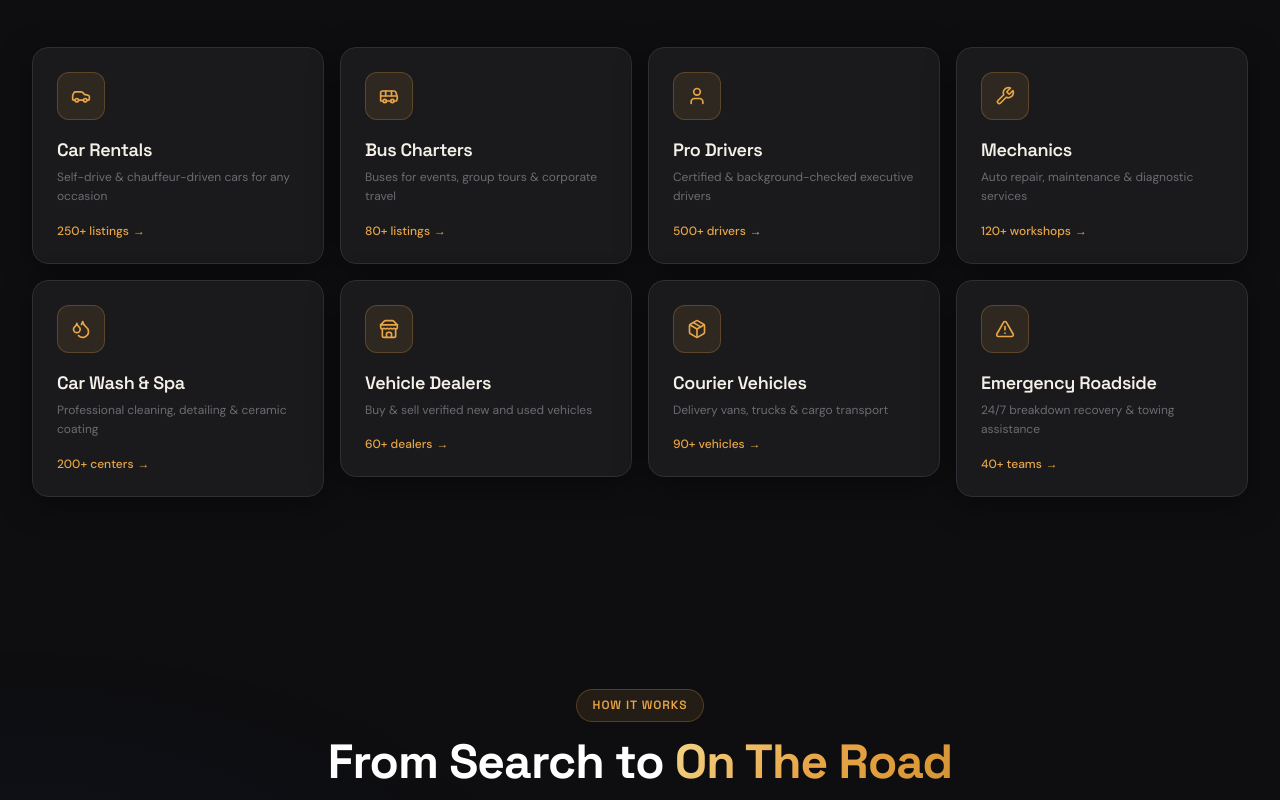
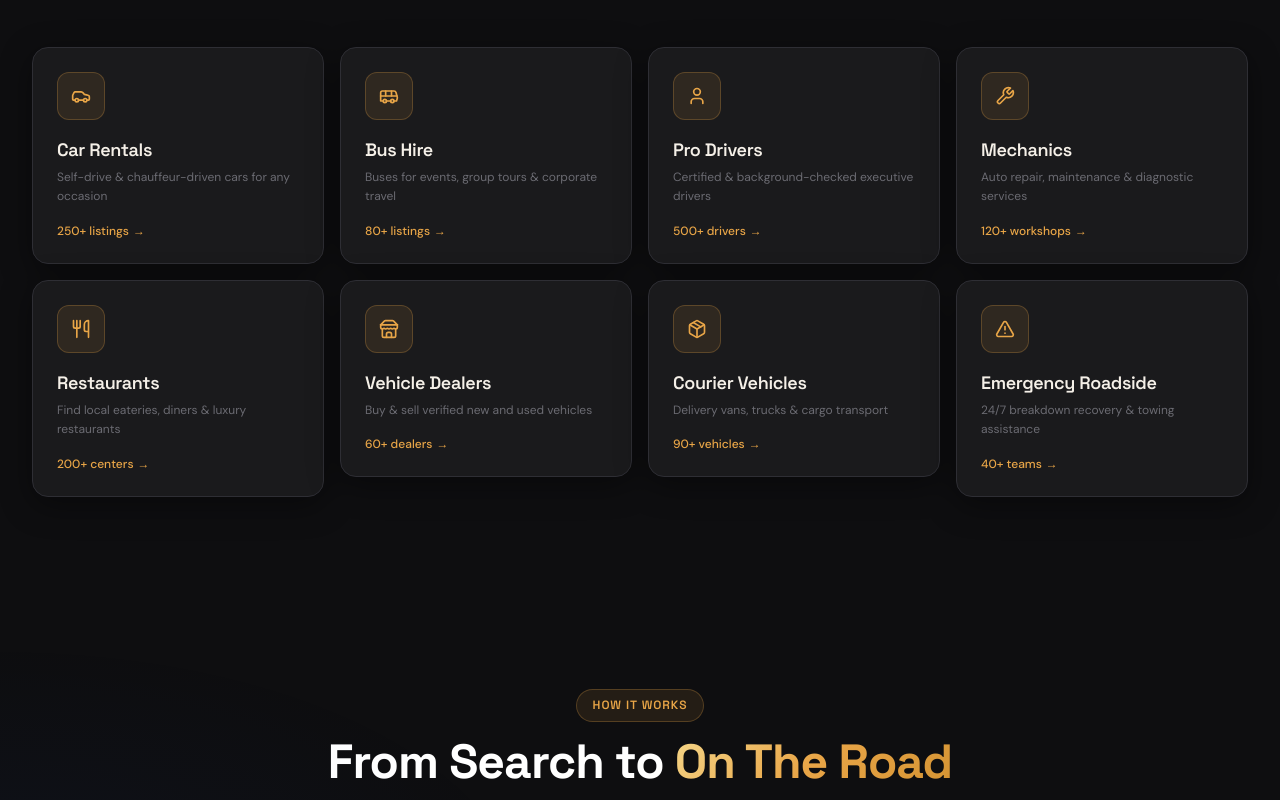
Before and after one commit to pkunakachiri2001/loca, a Next.js app in the folder apps/web/: page / in a window 1280 px wide. Shown: the part 1080-1880 px from the top of the page. Built offline with nearby package versions, Linux system fonts and the light colour scheme; no server answers.

Commit message:
some minor changes

```diff
--- a/apps/web/app/company/listings/new/page.tsx
+++ b/apps/web/app/company/listings/new/page.tsx
@@ -13,7 +13,7 @@ const CATEGORIES = [
   { value: 'BUS_RENTAL', label: 'Bus / Minibus Rental' },
   { value: 'DRIVER', label: 'Professional Driver' },
   { value: 'MECHANIC', label: 'Auto Mechanic' },
-  { value: 'CAR_WASH', label: 'Car Wash' },
+  { value: 'CAR_WASH', label: 'Restaurants' },
   { value: 'VEHICLE_DEALER', label: 'Vehicle Dealership' },
   { value: 'COURIER', label: 'Courier Vehicle' },
   { value: 'EMERGENCY_ROADSIDE', label: 'Emergency Roadside' },
--- a/apps/web/app/company/register/page.tsx
+++ b/apps/web/app/company/register/page.tsx
@@ -16,7 +16,7 @@ const CATEGORIES = [
   { value: 'BUS_RENTAL', label: 'Bus / Minibus Rental' },
   { value: 'DRIVER', label: 'Professional Drivers' },
   { value: 'MECHANIC', label: 'Auto Mechanics' },
-  { value: 'CAR_WASH', label: 'Car Wash' },
+  { value: 'CAR_WASH', label: 'Restaurants' },
   { value: 'VEHICLE_DEALER', label: 'Vehicle Dealership' },
   { value: 'COURIER', label: 'Courier Vehicles' },
   { value: 'EMERGENCY_ROADSIDE', label: 'Emergency / Roadside' },
--- a/apps/web/app/search/page.tsx
+++ b/apps/web/app/search/page.tsx
@@ -21,7 +21,7 @@ const categories = [
   { value: 'BUS_RENTAL', label: 'Bus Rentals' },
   { value: 'DRIVER', label: 'Professional Drivers' },
   { value: 'MECHANIC', label: 'Mechanics' },
-  { value: 'CAR_WASH', label: 'Car Wash' },
+  { value: 'CAR_WASH', label: 'Restaurants' },
   { value: 'VEHICLE_DEALER', label: 'Vehicle Dealers' },
   { value: 'COURIER', label: 'Courier Vehicles' },
   { value: 'EMERGENCY_ROADSIDE', label: 'Emergency Roadside' },
--- a/apps/web/app/tracking/page.tsx
+++ b/apps/web/app/tracking/page.tsx
@@ -25,7 +25,7 @@ function TrackingContent() {
                 Zimbabwe Real-Time Fleet Tracking
               </h1>
               <p className="text-slate-400 text-sm mt-1 max-w-2xl">
-                Monitor active rentals, safari cruisers, bus charters, and emergency roadside vehicles live across all 10 provinces of Zimbabwe in US Dollars.
+                Monitor active rentals, safari cruisers, bus hire, and emergency roadside vehicles live across all 10 provinces of Zimbabwe in US Dollars.
               </p>
             </div>
 
--- a/apps/web/components/admin/AdminSidebar.tsx
+++ b/apps/web/components/admin/AdminSidebar.tsx
@@ -3,7 +3,7 @@
 import Link from 'next/link';
 import { usePathname } from 'next/navigation';
 import {
-  LayoutDashboard, Users, Building2, Car, Bookmark, CreditCard, Star, Tag, Shield
+  LayoutDashboard, Users, Building2, Car, Bookmark, CreditCard, Star, Tag, Shield, MapPin
 } from 'lucide-react';
 import { cn } from '@/lib/utils';
 
@@ -16,6 +16,7 @@ const links = [
   { href: '/admin/payments', label: 'Payments', icon: CreditCard },
   { href: '/admin/reviews', label: 'Reviews', icon: Star },
   { href: '/admin/coupons', label: 'Coupons', icon: Tag },
+  { href: '/tracking', label: 'GPS & Map', icon: MapPin },
 ];
 
 export function AdminSidebar() {
--- a/apps/web/components/company/CompanySidebar.tsx
+++ b/apps/web/components/company/CompanySidebar.tsx
@@ -3,7 +3,7 @@
 import Link from 'next/link';
 import { usePathname } from 'next/navigation';
 import {
-  LayoutDashboard, Car, Bookmark, BarChart3, Settings, Plus, Building2
+  LayoutDashboard, Car, Bookmark, BarChart3, Settings, Plus, Building2, MapPin
 } from 'lucide-react';
 import { cn } from '@/lib/utils';
 
@@ -12,6 +12,7 @@ const links = [
   { href: '/company/listings', label: 'Listings', icon: Car },
   { href: '/company/bookings', label: 'Bookings', icon: Bookmark },
   { href: '/company/analytics', label: 'Analytics', icon: BarChart3 },
+  { href: '/tracking', label: 'GPS & Map', icon: MapPin },
 ];
 
 export function CompanySidebar() {
--- a/apps/web/components/dashboard/DashboardSidebar.tsx
+++ b/apps/web/components/dashboard/DashboardSidebar.tsx
@@ -3,7 +3,7 @@
 import Link from 'next/link';
 import { usePathname } from 'next/navigation';
 import {
-  LayoutDashboard, Bookmark, Heart, Gift, User, Settings, Bell
+  LayoutDashboard, Bookmark, Heart, Gift, User, Settings, Bell, MapPin
 } from 'lucide-react';
 import { cn } from '@/lib/utils';
 
@@ -14,6 +14,7 @@ const links = [
   { href: '/dashboard/notifications', label: 'Notifications', icon: Bell },
   { href: '/dashboard/loyalty', label: 'Rewards', icon: Gift },
   { href: '/dashboard/profile', label: 'Profile', icon: User },
+  { href: '/tracking', label: 'GPS & Map', icon: MapPin },
 ];
 
 export function DashboardSidebar() {
--- a/apps/web/components/landing/CategoriesSection.tsx
+++ b/apps/web/components/landing/CategoriesSection.tsx
@@ -2,7 +2,7 @@
 
 import { motion } from 'framer-motion';
 import Link from 'next/link';
-import { Car, Bus, User, Wrench, Droplets, Store, Package, TriangleAlert } from 'lucide-react';
+import { Car, Bus, User, Wrench, Utensils, Store, Package, TriangleAlert } from 'lucide-react';
 
 const categories = [
   {
@@ -14,7 +14,7 @@ const categories = [
   },
   {
     icon: Bus,
-    label: 'Bus Charters',
+    label: 'Bus Hire',
     description: 'Buses for events, group tours & corporate travel',
     href: '/search?category=BUS_RENTAL',
     count: '80+ listings',
@@ -34,9 +34,9 @@ const categories = [
     count: '120+ workshops',
   },
   {
-    icon: Droplets,
-    label: 'Car Wash & Spa',
-    description: 'Professional cleaning, detailing & ceramic coating',
+    icon: Utensils,
+    label: 'Restaurants',
+    description: 'Find local eateries, diners & luxury restaurants',
     href: '/search?category=CAR_WASH',
     count: '200+ centers',
   },
--- a/apps/web/components/landing/HeroSection.tsx
+++ b/apps/web/components/landing/HeroSection.tsx
@@ -3,20 +3,20 @@
 import { useState } from 'react';
 import { motion } from 'framer-motion';
 import { useRouter } from 'next/navigation';
-import { Search, MapPin, ChevronDown, ArrowRight, Shield, Star, Zap, Car, Bus, User, Wrench, Droplets } from 'lucide-react';
+import { Search, MapPin, ChevronDown, ArrowRight, Shield, Star, Zap, Car, Bus, User, Wrench, Utensils } from 'lucide-react';
 import { BackgroundVideo } from '@/components/ui/BackgroundVideo';
 
 const CATEGORY_TABS = [
   { label: 'Car Rental', value: 'CAR_RENTAL', icon: Car },
-  { label: 'Bus Charter', value: 'BUS_RENTAL', icon: Bus },
+  { label: 'Bus Hire', value: 'BUS_RENTAL', icon: Bus },
   { label: 'Pro Driver', value: 'DRIVER', icon: User },
   { label: 'Mechanic', value: 'MECHANIC', icon: Wrench },
-  { label: 'Car Wash', value: 'CAR_WASH', icon: Droplets },
+  { label: 'Restaurants', value: 'CAR_WASH', icon: Utensils },
 ];
 
 const POPULAR = [
   { label: '4x4 Safari Harare', q: 'Land Cruiser', city: 'Harare' },
-  { label: 'Bus charter Victoria Falls', q: 'Bus charter', city: 'Victoria Falls' },
+  { label: 'Bus hire Victoria Falls', q: 'Bus hire', city: 'Victoria Falls' },
   { label: 'Toyota Camry Bulawayo', q: 'Toyota Camry', city: 'Bulawayo' },
   { label: 'Mechanic Mutare', q: 'Mechanic', city: 'Mutare' },
 ];
@@ -82,7 +82,7 @@ export function HeroSection() {
           className="mx-auto max-w-xl text-lg mb-10 leading-relaxed"
           style={{ color: 'rgba(255,255,255,0.75)' }}
         >
-          Book luxury cars, group buses, verified drivers, mechanics, and car washes from{' '}
+          Book luxury cars, group buses, verified drivers, mechanics, and restaurants from{' '}
           <span style={{ color: '#F5F0E8', fontWeight: 600 }}>500+ verified businesses</span>.
         </motion.p>
 
--- a/apps/web/components/layout/Footer.tsx
+++ b/apps/web/components/layout/Footer.tsx
@@ -6,10 +6,10 @@ import { Car, Twitter, Instagram, Linkedin, Facebook, Youtube, Mail, Phone, MapP
 const footerLinks = {
   services: [
     { label: 'Car Rentals', href: '/search?category=CAR_RENTAL' },
-    { label: 'Bus Charters', href: '/search?category=BUS_RENTAL' },
+    { label: 'Bus Hire', href: '/search?category=BUS_RENTAL' },
     { label: 'Professional Drivers', href: '/search?category=DRIVER' },
     { label: 'Mechanics', href: '/search?category=MECHANIC' },
-    { label: 'Car Wash', href: '/search?category=CAR_WASH' },
+    { label: 'Restaurants', href: '/search?category=CAR_WASH' },
     { label: 'Vehicle Dealers', href: '/search?category=VEHICLE_DEALER' },
     { label: 'Courier Vehicles', href: '/search?category=COURIER' },
     { label: 'Emergency Roadside', href: '/search?category=EMERGENCY_ROADSIDE' },
@@ -69,13 +69,13 @@ export function Footer() {
                 <User className="h-3.5 w-3.5" style={{ color: '#E8A547' }} />
                 <span>Locardia Munyuki (HR Manager)</span>
               </div>
-              <a href="mailto:HRmanager@kunakatech.tech" className="flex items-center gap-2 text-xs transition-colors hover:underline" style={{ color: '#9A9A9E' }}>
+              <a href="mailto:lorcadiamunyuki09@gmail.com" className="flex items-center gap-2 text-xs transition-colors hover:underline" style={{ color: '#9A9A9E' }}>
                 <Mail className="h-3.5 w-3.5" style={{ color: '#E8A547' }} />
-                HRmanager@kunakatech.tech
+                lorcadiamunyuki09@gmail.com
               </a>
-              <a href="tel:+917796787966" className="flex items-center gap-2 text-xs transition-colors hover:underline" style={{ color: '#9A9A9E' }}>
+              <a href="https://wa.me/917796787966" target="_blank" rel="noopener noreferrer" className="flex items-center gap-2 text-xs transition-colors hover:underline" style={{ color: '#9A9A9E' }}>
                 <Phone className="h-3.5 w-3.5" style={{ color: '#E8A547' }} />
-                +91 7796787966
+                WhatsApp +91 7796787966
               </a>
             </div>
           </div>
--- a/apps/web/lib/utils.ts
+++ b/apps/web/lib/utils.ts
@@ -67,7 +67,7 @@ export function getCategoryLabel(category: string): string {
     BUS_RENTAL: 'Bus Rental',
     DRIVER: 'Professional Driver',
     MECHANIC: 'Mechanic',
-    CAR_WASH: 'Car Wash',
+    CAR_WASH: 'Restaurants',
     VEHICLE_DEALER: 'Vehicle Dealer',
     COURIER: 'Courier Vehicle',
     EMERGENCY_ROADSIDE: 'Emergency Roadside',
```
Also changed, not shown: apps/web/components/landing/Untitled-1.txt (added).
